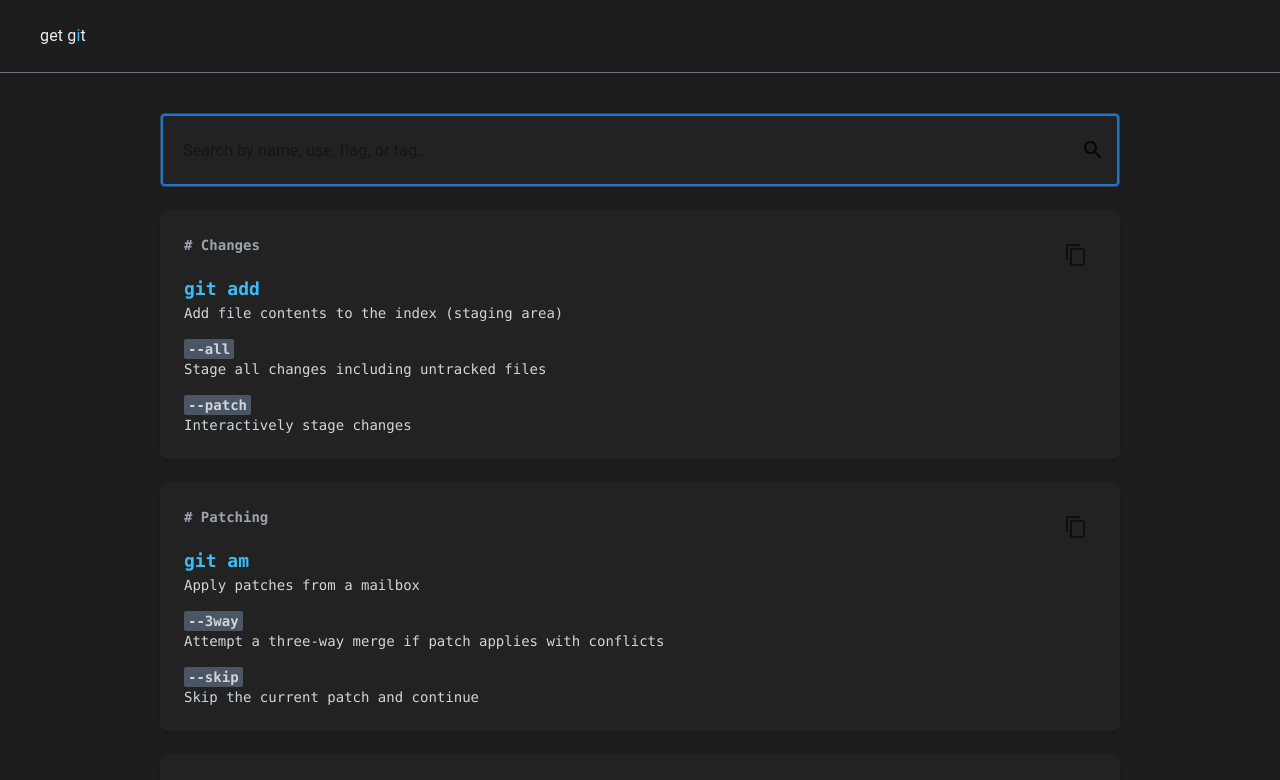
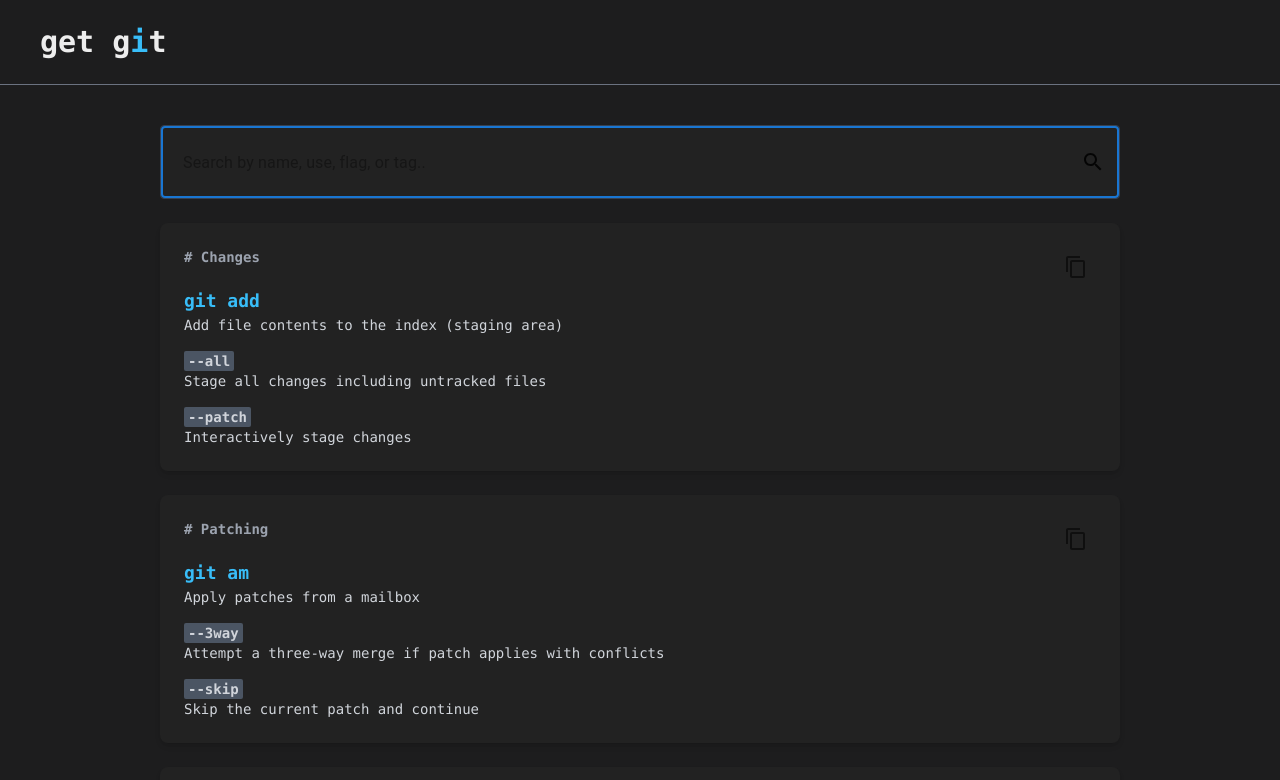
Before and after one commit to islamCodehood/get-git, a Next.js app: page / in a window 1280 px wide. Shown: the top 780 px of the page. Built offline with nearby package versions, Linux system fonts and the light colour scheme.

Commit message:
Refactor Header component to use h1 element instead of Typography for the main title

```diff
--- a/app/components/header/header.component.tsx
+++ b/app/components/header/header.component.tsx
@@ -3,9 +3,9 @@ import { Typography } from '@mui/material';
 const Header = () => {
 	return (
 		<header className='py-6 px-10 border-b border-gray-500'>
-			<Typography component='h1' className='font-bold text-3xl font-mono'>
+			<h1 className='font-bold text-3xl font-mono'>
 				get g<span className='text-sky-400'>i</span>t
-			</Typography>
+			</h1>
 		</header>
 	);
 };
```
